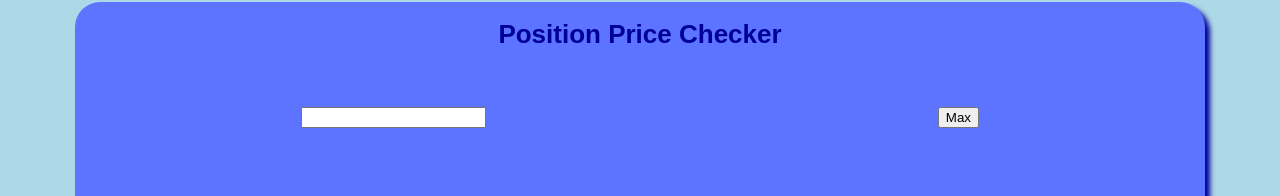
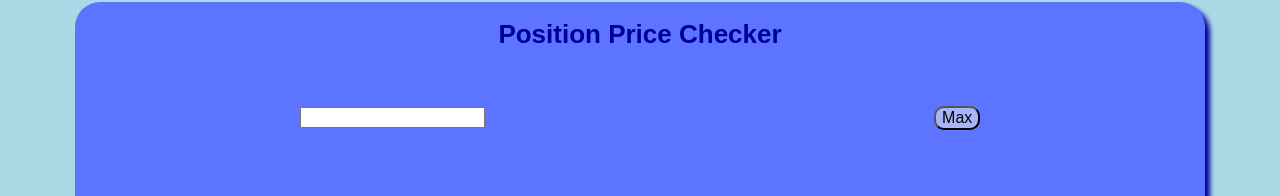
Before and after one commit to bry-ce/cryptoSpotPrice, a React (Vite) app in the folder cryptoSpotPrice/: page / in a window 1280 px wide. Shown: the part 375-571 px from the top of the page. Built offline with nearby package versions, Linux system fonts and the light colour scheme.

Commit message:
updated view of input eth button

```diff
--- a/cryptoSpotPrice/src/index.css
+++ b/cryptoSpotPrice/src/index.css
@@ -27,7 +27,7 @@ body{
 }
 .connectButton:hover{
   background-color: hsl(231, 100%, 68%);
-  transition-duration: 200ms;
+  transition-duration: 100ms;
 }
 
 .card-header {
@@ -52,6 +52,17 @@ body{
   justify-content: space-around;
   align-items: center;
 }
+
+.input-eth-container button{
+  background-color: hsl(231, 87%, 82%);
+  border-radius: 10px;
+  font-size: medium;
+}
+
+.input-eth-container button:hover{
+  background-color: hsl(191, 100%, 50%);
+  transition-duration: 100ms;
+}
 .card-container {
   border-radius: 25px;
   background-color: hsl(231, 100%, 68%);
```
